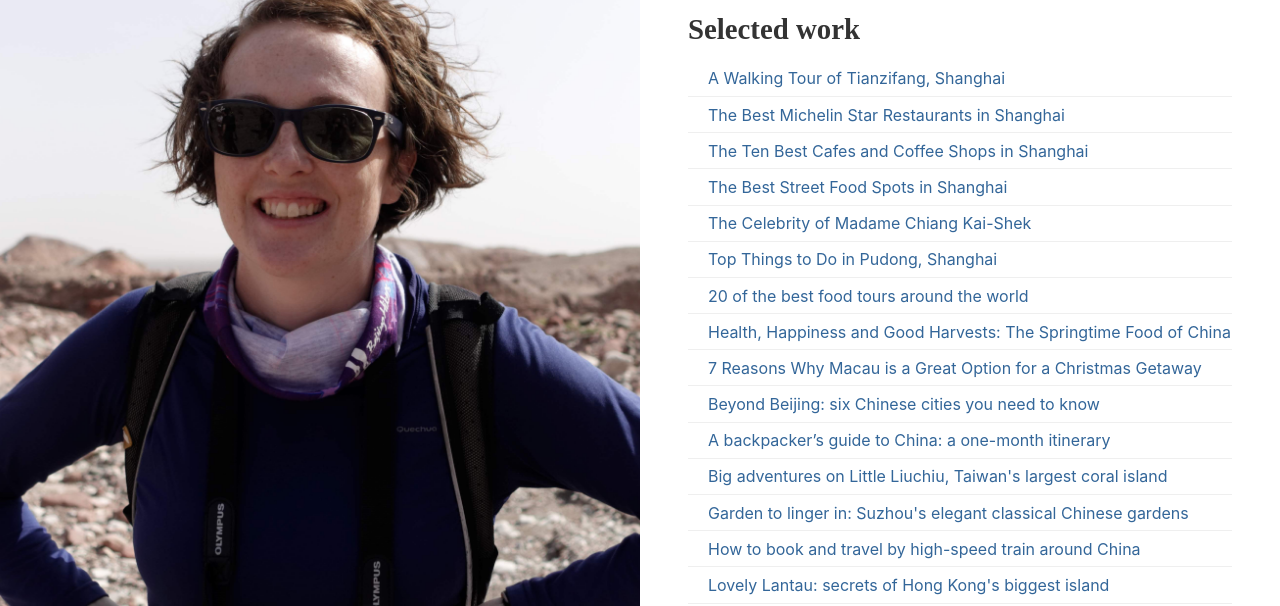
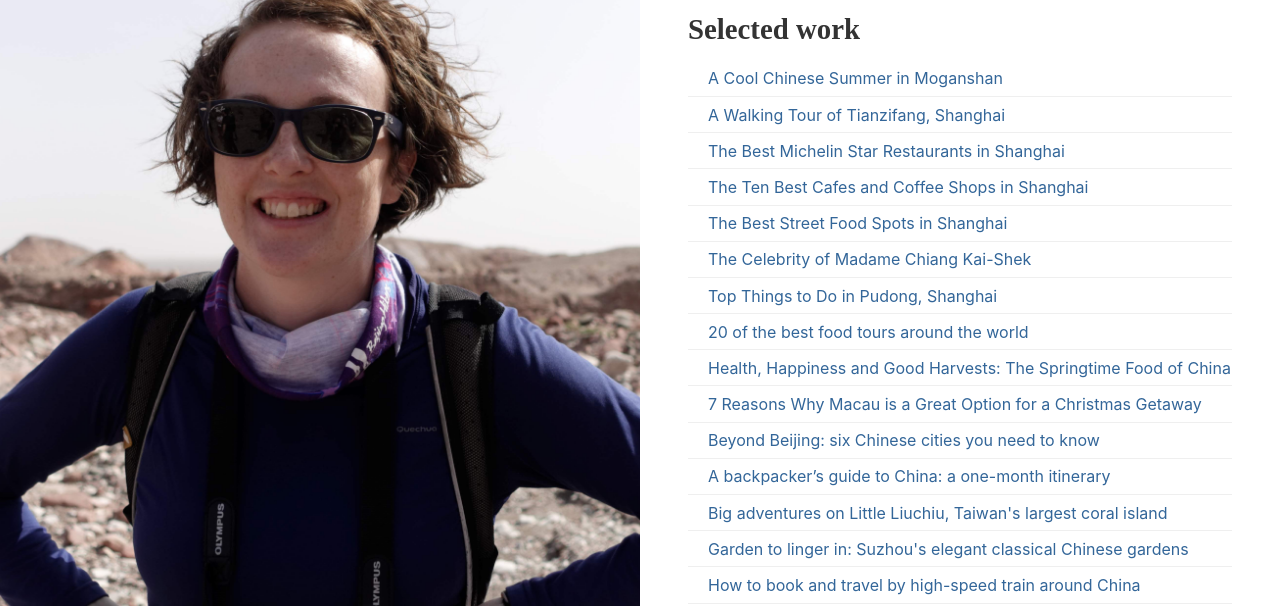
Before and after one commit to scottmallinson/tesshumphrys.co, a plain HTML site: page index.html in a window 1280 px wide. Shown: the part 194-800 px from the top of the page. Drawn offline with Linux system fonts and the light colour scheme; a web font is replaced by a local one.

Commit message:
Added article

```diff
--- a/index.html
+++ b/index.html
@@ -186,6 +186,11 @@
     <section>
       <h3>Selected work</h3>
       <ol>
+        <li class="h-entry">
+          <a class="icon u-bookmark-of h-cite"
+            href="https://theculturetrip.com/asia/china/articles/a-cool-chinese-summer-in-moganshan/">A Cool Chinese
+            Summer in Moganshan</a>
+        </li>
         <li class="h-entry"><a class="icon u-bookmark-of h-cite"
             href="https://theculturetrip.com/asia/china/articles/a-walking-tour-of-tian-zi-fang-shanghai/">A Walking
             Tour of Tianzifang, Shanghai</a></li>
```
